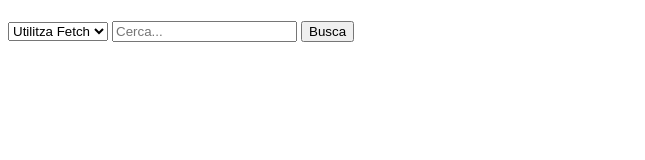
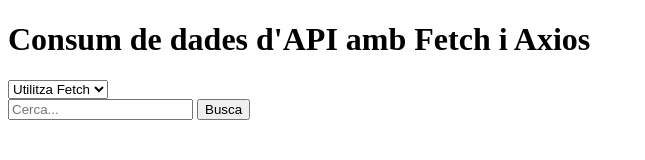
Before and after one commit to Joel-Gandalf/api-consumer-app, a website: page index.html in a window 1280 px wide. Shown: the whole page, without its empty margins (0-645 px from the left). Drawn offline with Linux system fonts and the light colour scheme.

Commit message:
refactor(index): refactor html index

```diff
--- a/index.html
+++ b/index.html
@@ -8,14 +8,16 @@
 <body>
     <div class="general-container-page">
         <header>
-            <h1></h1>
+            <h1>Consum de dades d'API amb Fetch i Axios</h1>
             <div class="container-controls">
-                <select name="" id="">
+                <select name="use-fetch-axios" id="use-fetch-axios">
                     <option value="">Utilitza Fetch</option>
                     <option value="">Utilitza Axios</option>
                 </select>
-                <label><input type="text" name="search" id="search" placeholder="Cerca..."></label>
-                <button type="button">Busca</button>
+                <div class="search-elements">
+                    <label><input type="text" name="search" id="search" placeholder="Cerca..."></label>
+                    <button type="button">Busca</button>
+                </div>
             </div>
         </header>
         <main>
```
